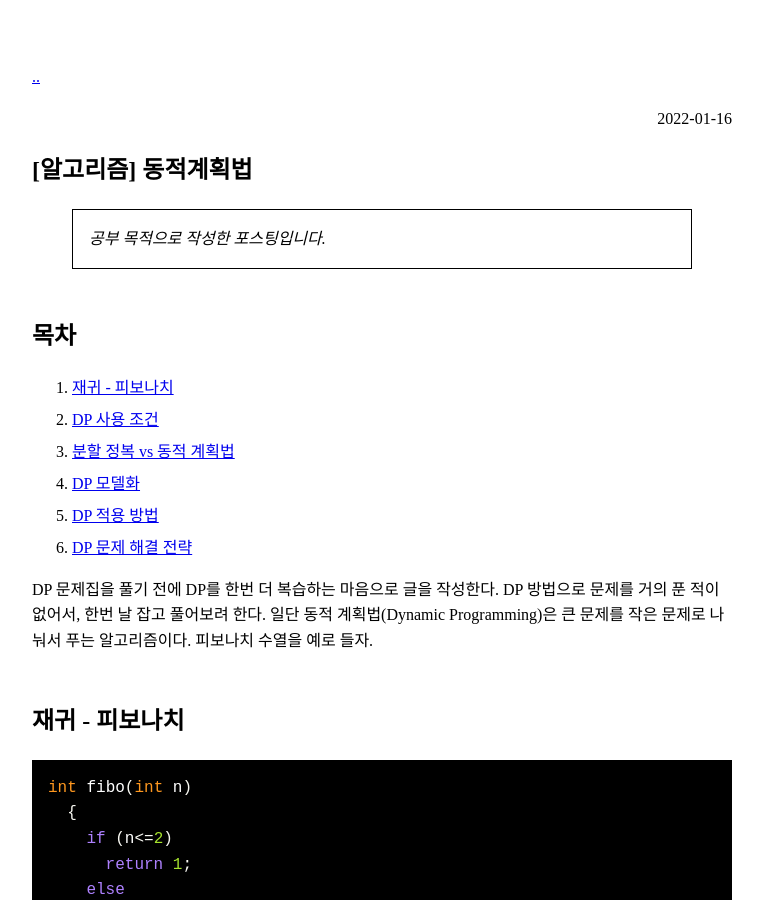
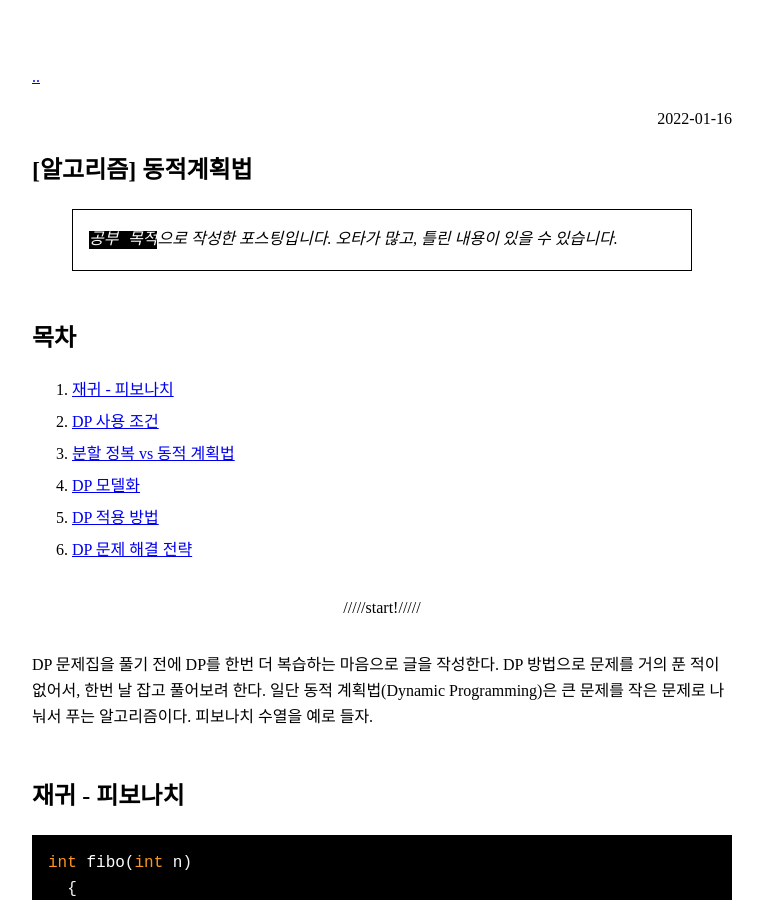
Before and after one commit to domicmeia/domicmeia.github.io, a Jekyll site: the page built from _posts/2022-01-16-[알고리즘]-동적계획법.md, in a window 1280 px wide and 900 px high. Shown: the whole window, without its empty margins (258-1021 px from the left). Built offline with Jekyll 4.4.1, drawn with Linux system fonts in a browser that asks for light colours; some web fonts are replaced.

Commit message:
동적계획법 추가

```diff
--- a/_posts/2022-01-16-[알고리즘]-동적계획법.md
+++ b/_posts/2022-01-16-[알고리즘]-동적계획법.md
@@ -2,17 +2,19 @@
 layout: post
 category: Algo
 ---
-> 공부 목적으로 작성한 포스팅입니다.
+> `공부 목적`으로 작성한 포스팅입니다. 오타가 많고, 틀린 내용이 있을 수 있습니다.
 
 ## 목차
 
 1. [재귀 - 피보나치](#재귀---피보나치)
-2. [DP 사용 조건](#DP-사용조건)
+2. [DP 사용 조건](#dp-사용-조건)
 3. [분할 정복 vs 동적 계획법](#분할-정복-vs-동적-계획법)
-4. [DP 모델화](#DP-모델화)
-5. [DP 적용 방법](#DP-적용-방법)
-6. [DP 문제 해결 전략](#DP-문제-해결-전략)
+4. [DP 모델화](#dp-모델화)
+5. [DP 적용 방법](#dp-적용-방법)
+6. [DP 문제 해결 전략](#dp-문제-해결-전략)
 
+---
+{: data-content="start!"}
 DP 문제집을 풀기 전에 DP를 한번 더 복습하는 마음으로 글을 작성한다. DP 방법으로 문제를 거의 푼 적이 없어서, 한번 날 잡고 풀어보려 한다.
 일단 동적 계획법(Dynamic Programming)은 큰 문제를 작은 문제로 나눠서 푸는 알고리즘이다. 피보나치 수열을 예로 들자.
 
```
